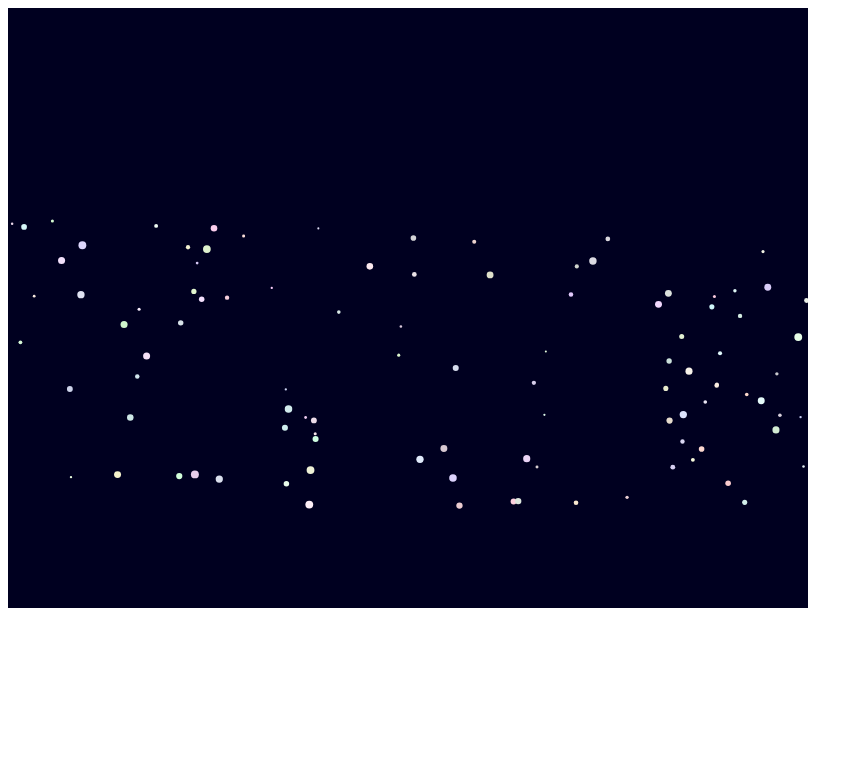
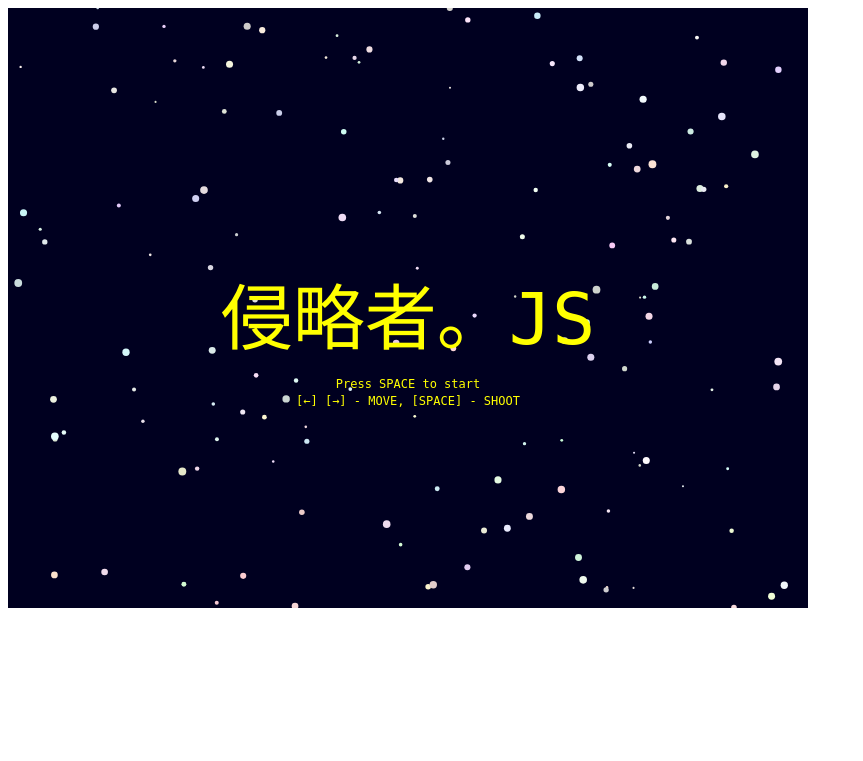
Before and after one commit to NoxChimaera/invaders.js, a website: page public/index.html in a window 1280 px wide. Shown: the whole page, without its empty margins (0-863 px from the left). Drawn offline with Linux system fonts and the light colour scheme.

Commit message:
Background moved into Game-object. State-machine was implemented

```diff
--- a/public/index.html
+++ b/public/index.html
@@ -39,11 +39,23 @@ THE SOFTWARE.
 </head>
 
 <div id="field"></div>
+<div id="gameContainer">
+  <canvas id="game"></canvas>
+</div>
 
-<script src="js/space.js"></script>
+<!--<script src="js/space.js"></script>-->
+<script src="js/game.js"></script>
 <script>
   var container = document.getElementById('field');
-  var field = new Space();
-  field.init(container);
-  field.start();
+  var game = new Game(container);
+  game.start();
+
+//  var container = document.getElementById('field');
+//  var field = new Space();
+//  field.init(container);
+//  field.start();
+//
+//  var gCanvas = document.getElementById('game');
+//  var game = new Game(gCanvas);
+//  game.start();
 </script>
--- /dev/null
+++ b/public/js/game.js
@@ -0,0 +1,186 @@
+/*
+ * The MIT License
+ *
+ * Copyright 2015 Maximillian M..
+ *
+ * Permission is hereby granted, free of charge, to any person obtaining a copy
+ * of this software and associated documentation files (the "Software"), to deal
+ * in the Software without restriction, including without limitation the rights
+ * to use, copy, modify, merge, publish, distribute, sublicense, and/or sell
+ * copies of the Software, and to permit persons to whom the Software is
+ * furnished to do so, subject to the following conditions:
+ *
+ * The above copyright notice and this permission notice shall be included in
+ * all copies or substantial portions of the Software.
+ *
+ * THE SOFTWARE IS PROVIDED "AS IS", WITHOUT WARRANTY OF ANY KIND, EXPRESS OR
+ * IMPLIED, INCLUDING BUT NOT LIMITED TO THE WARRANTIES OF MERCHANTABILITY,
+ * FITNESS FOR A PARTICULAR PURPOSE AND NONINFRINGEMENT. IN NO EVENT SHALL THE
+ * AUTHORS OR COPYRIGHT HOLDERS BE LIABLE FOR ANY CLAIM, DAMAGES OR OTHER
+ * LIABILITY, WHETHER IN AN ACTION OF CONTRACT, TORT OR OTHERWISE, ARISING FROM,
+ * OUT OF OR IN CONNECTION WITH THE SOFTWARE OR THE USE OR OTHER DEALINGS IN
+ * THE SOFTWARE.
+ */
+
+// Utilities
+var Utils = {
+  getRandomHex: function(from, to) {
+    return Math.floor(Math.random() * (to - from) + from).toString(16);
+  },
+  getRandomColor: function(r, g, b) {
+    return '#' + this.getRandomHex(r, 255) + this.getRandomHex(g, 255) + this.getRandomHex(b, 255);
+  }
+};
+
+// Game
+function Game(container) {
+  this.container = container;
+  this.width = 800;
+  this.height = 600;
+
+  var canvas = document.createElement('canvas');
+  canvas.width = this.width;
+  canvas.height = this.height;
+  container.appendChild(canvas);
+
+  this.fps = 30;
+  this.timer = null;
+  this.background = new Space(canvas);
+  this.canvas = canvas;
+
+  this.stateStack = [];
+}
+
+// State machine
+Game.prototype.currentState = function() {
+  return this.stateStack.length > 0 ? this.stateStack[this.stateStack.length - 1]
+    : null;
+};
+
+Game.prototype.setState = function(state) {
+  if (this.currentState() && this.currentState().leave) {
+    this.currentState().leave(this);
+    this.stateStack.pop();
+  }
+
+  // If enter event is defined
+  if (state.enter) {
+    state.enter(this);
+  }
+
+  this.stateStack.pop();
+  this.stateStack.push(state);
+};
+
+Game.prototype.start = function() {
+  this.background.start();
+  this.setState(new IntroState());
+
+  var self = this;
+  this.timer = setInterval(function() {
+    self.update();
+    self.draw();
+  });
+};
+
+Game.prototype.update = function() {
+  var dt = 1 / this.fps;
+  this.background.update(dt);
+
+  var state = this.currentState();
+  if (state.update) {
+    state.update(this, dt);
+  }
+};
+
+Game.prototype.draw = function() {
+  this.background.draw();
+
+  var state = this.currentState();
+  if (state.draw) {
+    state.draw(this, this.canvas.getContext('2d'));
+  }
+};
+
+//<editor-fold defaultstate="collapsed" desc="Space background">
+function Space(canvas) {
+  this.canvas = canvas;
+  this.context = canvas.getContext('2d');
+  this.stars = [];
+
+  this.config = {
+    starCount: 142,
+    minStarVelocity: 42,
+    maxStarVelocity: 84
+  };
+
+  this.timer = null;
+}
+
+function Star(x, y, size, velocity, color) {
+  this.x = x;
+  this.y = y;
+  this.size = size;
+  this.velocity = velocity;
+  this.color = color;
+}
+
+Space.prototype.start = function() {
+  for (var i = 0; i < this.config.starCount; i++) {
+    this.stars[i] = this.createNewStar();
+  }
+};
+
+Space.prototype.draw = function() {
+  // Drawing space
+  var ctx = this.context;
+  ctx.fillStyle = '#000020';
+  ctx.fillRect(0, 0, this.canvas.width, this.canvas.height);
+
+  // Drawing stars
+  this.stars.forEach(function(star) {
+    ctx.fillStyle = star.color;
+    ctx.beginPath();
+    ctx.arc(star.x, star.y, star.size, 0, 2 * Math.PI, false);
+    ctx.fill();
+  });
+};
+
+Space.prototype.update = function(dt) {
+  for (var i = 0; i < this.stars.length; i++) {
+    var star = this.stars[i];
+    star.y += dt * star.velocity;
+    if (star.y > this.canvas.height) {
+      this.stars[i] = this.createNewStar();
+    }
+  }
+};
+
+Space.prototype.createNewStar = function() {
+  return new Star(
+    Math.random() * this.canvas.width
+  , 0
+  , Math.random() * 3 + 1
+  , (Math.random() * (this.config.maxStarVelocity - this.config.minStarVelocity))
+    + this.config.minStarVelocity
+  , Utils.getRandomColor(200, 200, 200)
+    );
+};
+//</editor-fold>
+
+// Game states
+function IntroState() {
+}
+IntroState.prototype.draw = function(game, context) {
+  context.font = '72px Mono';
+  context.fillStyle = '#ff0';
+  context.textAlign = 'center';
+  var title = '侵略者。JS';
+  context.fillText(title, game.width / 2, game.height / 2 + 36);
+
+  context.font = '12px Mono';
+  context.fillStyle = '#ff0';
+  context.textAlign = 'center';
+  context.fillText('Press SPACE to start', game.width / 2, game.height / 2 + 80);
+  context.fillText('[←] [→] - MOVE, [SPACE] - SHOOT', game.width / 2, game.height / 2 + 97);
+};
--- a/public/js/space.js
+++ /dev/null
@@ -1,117 +0,0 @@
-/*
- * The MIT License
- *
- * Copyright 2015 Maximillian M..
- *
- * Permission is hereby granted, free of charge, to any person obtaining a copy
- * of this software and associated documentation files (the "Software"), to deal
- * in the Software without restriction, including without limitation the rights
- * to use, copy, modify, merge, publish, distribute, sublicense, and/or sell
- * copies of the Software, and to permit persons to whom the Software is
- * furnished to do so, subject to the following conditions:
- *
- * The above copyright notice and this permission notice shall be included in
- * all copies or substantial portions of the Software.
- *
- * THE SOFTWARE IS PROVIDED "AS IS", WITHOUT WARRANTY OF ANY KIND, EXPRESS OR
- * IMPLIED, INCLUDING BUT NOT LIMITED TO THE WARRANTIES OF MERCHANTABILITY,
- * FITNESS FOR A PARTICULAR PURPOSE AND NONINFRINGEMENT. IN NO EVENT SHALL THE
- * AUTHORS OR COPYRIGHT HOLDERS BE LIABLE FOR ANY CLAIM, DAMAGES OR OTHER
- * LIABILITY, WHETHER IN AN ACTION OF CONTRACT, TORT OR OTHERWISE, ARISING FROM,
- * OUT OF OR IN CONNECTION WITH THE SOFTWARE OR THE USE OR OTHER DEALINGS IN
- * THE SOFTWARE.
- */
-
-function Space() {
-  this.fps = 30;
-
-  this.canvas = null;
-  this.container = null;
-
-  this.width = 0;
-  this.height = 0;
-
-  this.stars = [];
-  this.minVelocity = 42;
-  this.maxVelocity = 100;
-};
-
-function Star(x, y, size, velocity, color) {
-  this.x = x;
-  this.y = y;
-  this.size = size;
-  this.velocity = velocity;
-  this.color = color;
-};
-
-var utils = {
-  getRandomHex: function(from, to) {
-    return Math.floor(Math.random() * (to - from) + from).toString(16);
-  },
-  getRandomColor: function(r, g, b) {
-    return '#' + this.getRandomHex(r, 255) + this.getRandomHex(g, 255) + this.getRandomHex(b, 255);
-  }
-};
-
-Space.prototype.init = function(container) {
-  this.container = container;
-  this.width = 800;
-  this.height = 600;
-
-  var canvas = document.createElement('canvas');
-  container.appendChild(canvas);
-  this.canvas = canvas;
-  canvas.width = this.width;
-  canvas.height = this.height;
-};
-
-Space.prototype.start = function() {
-  for (var i = 0; i < 100; i++) {
-    this.stars[i] = this.createNewStar();
-  }
-
-  var self = this;
-  this.intervalId = setInterval(function() {
-    self.update();
-    self.draw();
-  }, 1000 / this.fps);
-};
-
-Space.prototype.update = function() {
-  var dt = 1 / this.fps;
-  for (var i = 0; i < this.stars.length; i++) {
-    var star = this.stars[i];
-
-    star.y += dt * star.velocity;
-
-    if (star.y > this.canvas.height) {
-      this.stars[i] = this.createNewStar();
-    }
-  }
-};
-
-Space.prototype.draw = function() {
-  var context = this.canvas.getContext('2d');
-
-  // Fill dark
-  context.fillStyle = '#000020';
-  context.fillRect(0, 0, this.width, this.height);
-
-  for (var i = 0; i < this.stars.length; i++) {
-    var star = this.stars[i];
-    context.fillStyle = star.color;
-    context.beginPath();
-    context.arc(star.x, star.y, star.size, 0, 2 * Math.PI, false);
-    context.fill();
-  }
-};
-
-Space.prototype.createNewStar = function() {
-  return new Star(
-      Math.random() * this.width
-      , 0
-      , Math.random() * 3 + 1
-      , (Math.random() * (this.maxVelocity - this.minVelocity)) + this.minVelocity
-      , utils.getRandomColor(200, 200, 200)
-    );
-};
```
